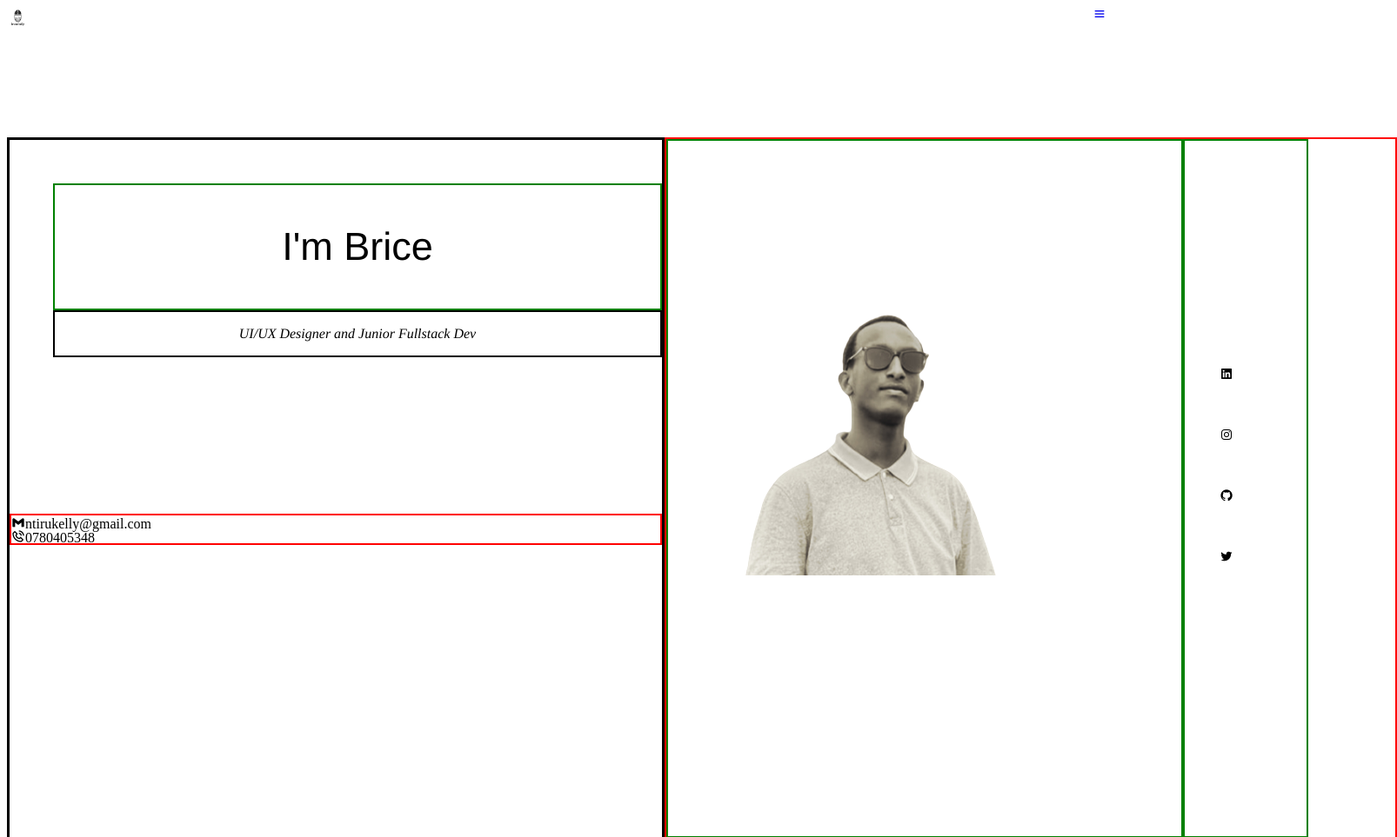
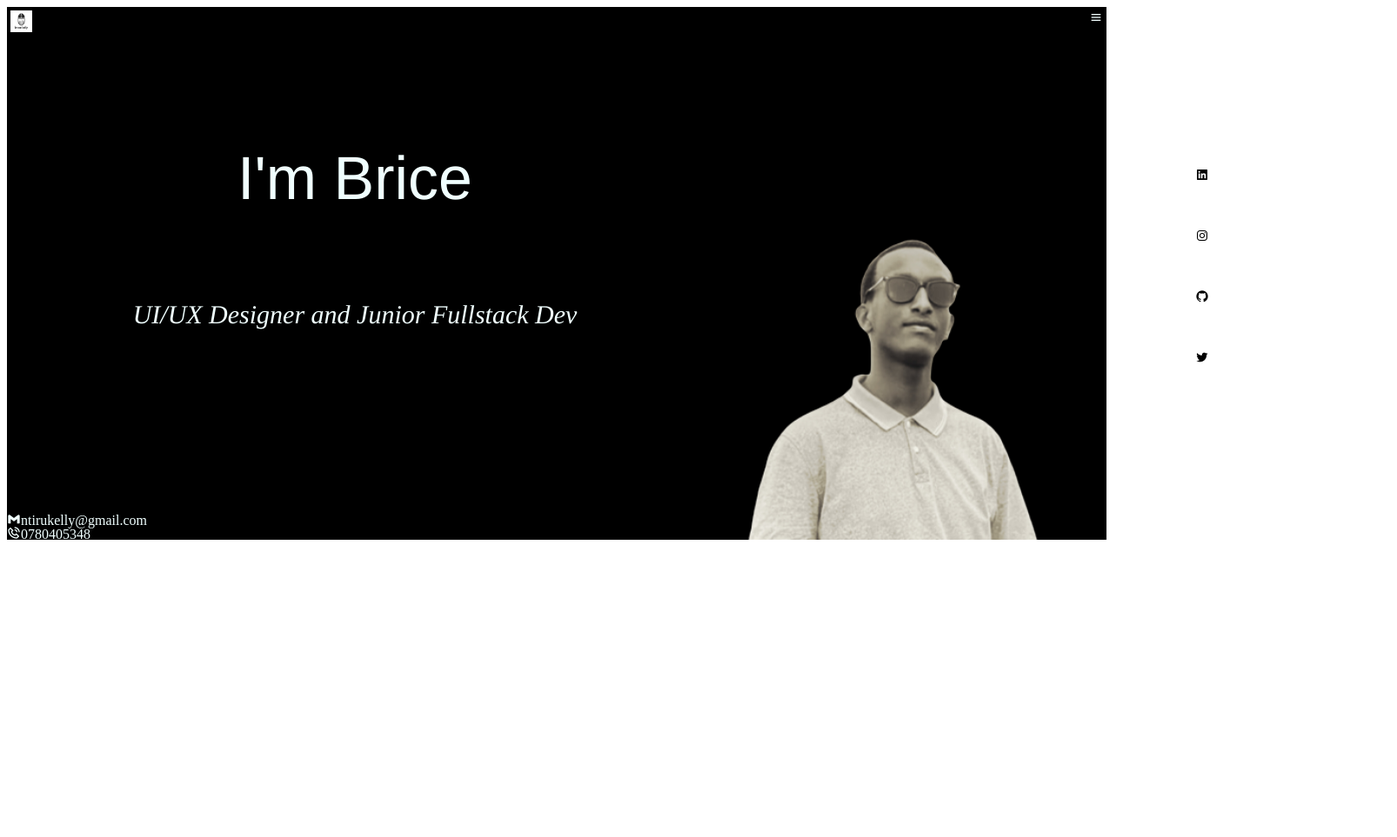
Before and after one commit to k3lly003/meet-a-dev, a plain HTML site: page index.html in a window 1280 px wide. Shown: the top 963 px of the page at 87% size, 1606 px wide, since content can reach past the window. After the commit the page ends 800 px from the top, so only its background shows below. Drawn offline with nearby package versions, Linux system fonts and the light colour scheme.

Commit message:
added new files

```diff
--- a/index.html
+++ b/index.html
@@ -36,7 +36,7 @@
           />
         </div>
         <div class="nav-list">
-          <a href="menu.html"><i class="bx bx-menu"></i></a>
+          <a href="menu.html"><i class="bx bx-menu" class="bx-menu"></i></a>
         </div>
       </div>
 
--- a/style/menu.css
+++ b/style/menu.css
@@ -1,24 +1,30 @@
+body {
+  background-color: black;
+}
 .menu-div {
-  /* background-color:black; */
+  /* background-color: black; */
+  color: aliceblue;
 }
 
 .div2 {
-  border: 2px solid red;
+  color: aliceblue;
+  /* border: 2px solid red; */
   display: flex;
   justify-content: center;
   align-items: center;
-  height: 400px;
+  /* justify-content: space-around; */
+  height: 500px;
 }
 .div2 li {
-    display: flex;
-    justify-content: space-between;
+  display: flex;
+  justify-content: space-between;
 }
 
-
 #help {
-  border: 1px solid red;
+  /* border: 1px solid red; */
   margin-top: 40px;
 }
-/* #menu{ */
-
+#menu {
+  color: rgb(255, 255, 255);
+  /* border: 2px solid purple; */
 }
--- a/style/style.css
+++ b/style/style.css
@@ -1,15 +1,14 @@
+.home-all {
+  background-color: black;
+}
 .div-1 {
-  /* border: 4px solid; */
+  border: 4px solid;
   display: flex;
   justify-content: space-between;
-  height: 150px;
-}
-.logo {
-  border-radius: 50px solid rgb(0, 0, 0);
 }
 
 .h1-1 {
-  border: solid green;
+  /* border: solid green; */
   color: aqua;
   border-bottom: 2px solid aqua;
   display: grid;
@@ -22,8 +21,8 @@
   justify-content: space-between;
 }
 .div-2 {
-  border: 3px solid;
-  justify-content: center;
+  /* border: 3px solid brown; */
+  /* justify-content: center; */
 }
 .paragraphs {
   width: 700px;
@@ -31,52 +30,60 @@
   padding-left: 50px;
 }
 .para1 {
-  border: 2px solid green;
+  /* border: 2px solid green; */
   font-family: "Franklin Gothic Medium", "Arial Narrow", Arial, sans-serif;
-  font-size: 45px;
+  font-size: 70px;
   display: flex;
   justify-content: center;
   align-items: center;
+  margin: 0px;
+  color: azure;
 }
 .para2 {
-  border: 2px solid;
+  /* border: 2px solid blue; */
   font-family: "Tinos", serif;
   display: flex;
   justify-content: center;
+  margin: 0px;
+  font-size: 30px;
+  color: azure;
 }
 .div-pe {
   display: flex;
   flex-direction: column-reverse;
   justify-content: end;
   margin-top: 180px;
-  border: 2px solid red;
+  color: azure;
+  /* border: 2px solid red; */
 }
 
 .div-3 {
-  border: 2px solid red;
+  /* border: 2px solid red; */
   display: flex;
   justify-content: space-between;
   padding-right: 100px;
 }
 .icons {
-  border: 2px solid green;
+  /* border: 2px solid green; */
   display: flex;
   align-items: center;
-  width: 80px;
-  justify-conten: space-between;
-  padding-right: 60px;
+  justify-content: space-between;
 }
 .icons li {
   display: flex;
   text-decoration: none;
   height: 70px;
-  padding-right: 50px;
+  padding: 0px;
+  margin: 0px;
 }
 .img {
-  border: 2px solid green;
-  padding-right: 90px;
-  padding-bottom: 300px;
+  /* border: 2px solid green; */
+  padding-right: 0px;
+  padding-bottom: 0px;
 }
 .img-resize {
-  height: 500px;
+  height: 300px;
 }
+.bx-menu {
+  color: azure;
+}
```
Also changed, not shown: menu.html (+8 -7 lines).
